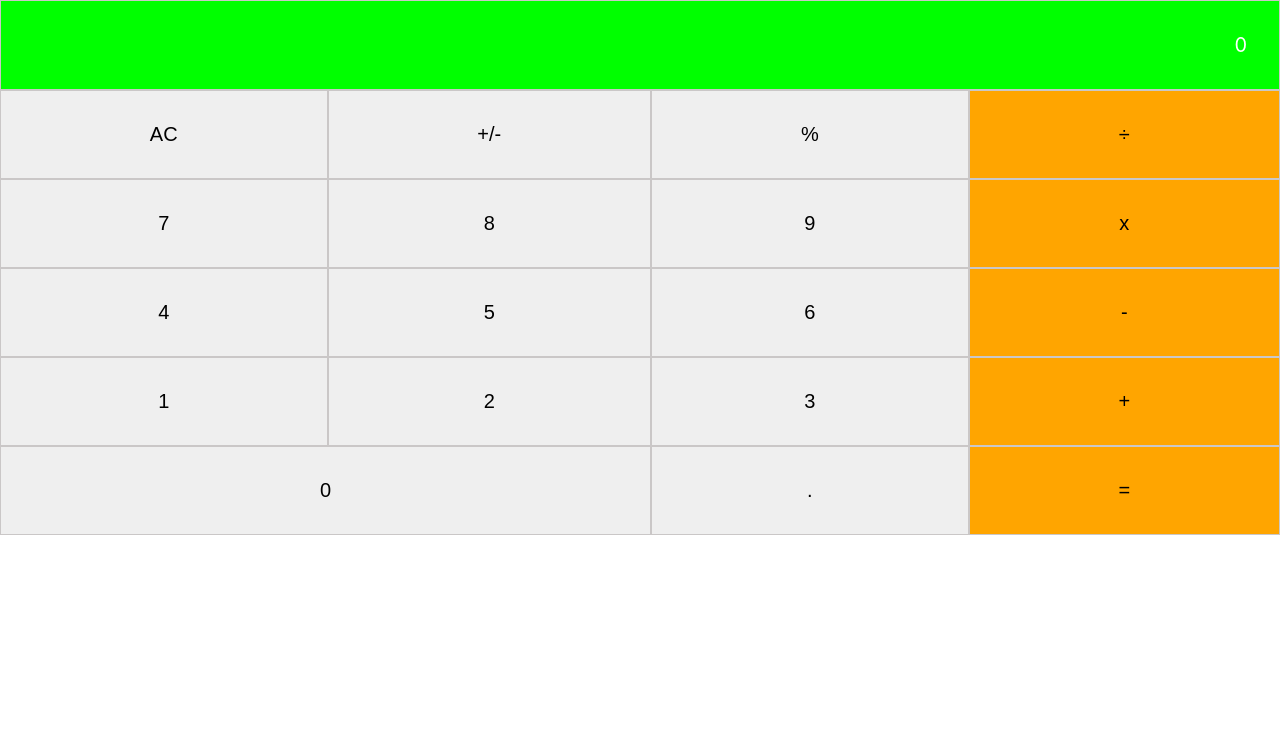
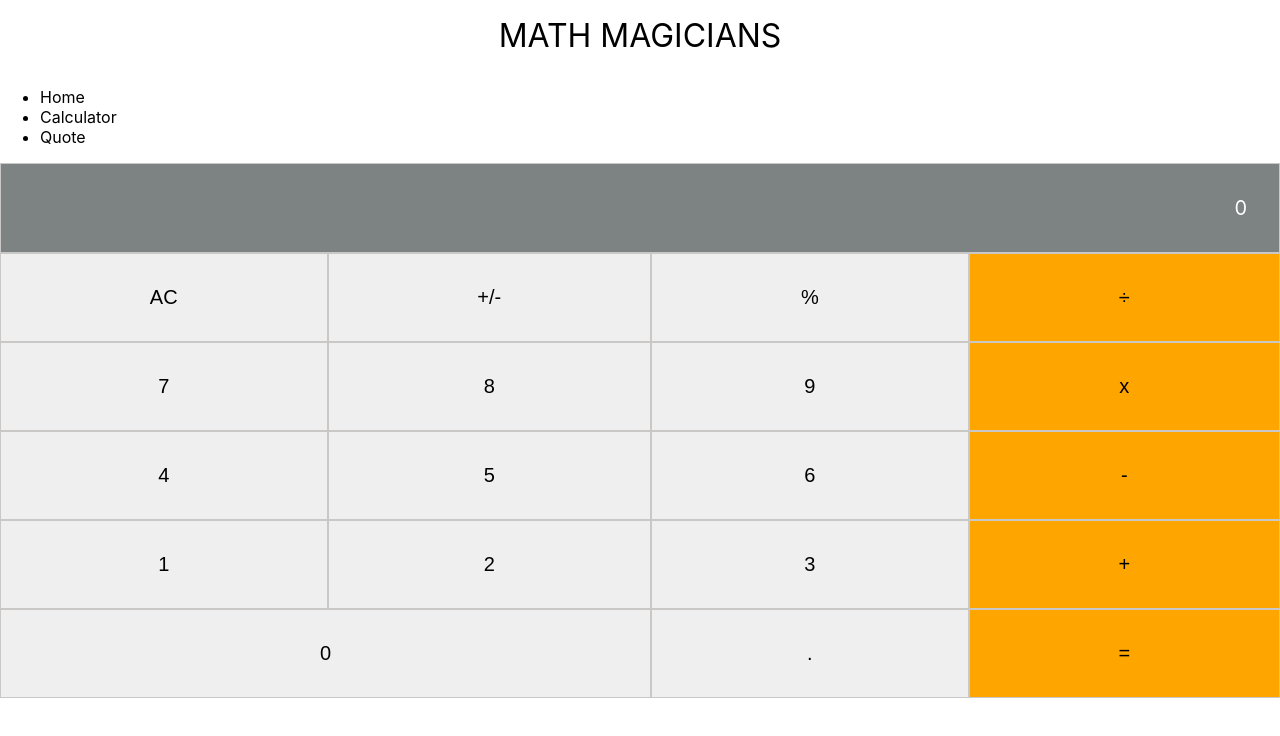
Before and after one commit to billionsjoel/math-magicians, a React (Create React App) app: page / in a window 1280 px wide. Shown: the top 736 px of the page. Built offline with nearby package versions, Linux system fonts and the light colour scheme.

Commit message:
Style logo

```diff
--- a/src/App.js
+++ b/src/App.js
@@ -1,9 +1,11 @@
 import './App.css';
 import Calculator from './components/Calculator';
+import Navbar from './components/Navbar';
 
 function App() {
   return (
     <>
+      <Navbar />
       <div className="App">
         <Calculator />
       </div>
--- /dev/null
+++ b/src/components/Navbar.jsx
@@ -0,0 +1,21 @@
+/* eslint-disable react/jsx-indent */
+/* eslint-disable no-tabs */
+/* eslint-disable indent */
+import './navBar.css';
+
+function Nabar() {
+	return (
+		<div className="menu">
+			<div className="logo">MATH MAGICIANS</div>
+			<div className="menu-items">
+				<ul>
+					<li>Home</li>
+					<li>Calculator</li>
+					<li>Quote</li>
+				</ul>
+			</div>
+		</div>
+	);
+}
+
+export default Nabar;
--- /dev/null
+++ b/src/components/navBar.css
@@ -0,0 +1,5 @@
+.logo {
+	font-size: 2rem;
+	padding: 1rem;
+	text-align: center;
+}
--- a/src/index.js
+++ b/src/index.js
@@ -1,11 +1,17 @@
+/* eslint-disable react/jsx-indent */
+/* eslint-disable no-tabs */
 import React from 'react';
 import ReactDOM from 'react-dom';
+import { BrowserRouter } from 'react-router-dom';
+
 import './index.css';
 import App from './App';
 
 ReactDOM.render(
-  <React.StrictMode>
-    <App />
-  </React.StrictMode>,
-  document.getElementById('root'),
+	<BrowserRouter>
+		<React.StrictMode>
+			<App />
+		</React.StrictMode>
+	</BrowserRouter>,
+	document.getElementById('root'),
 );
```
